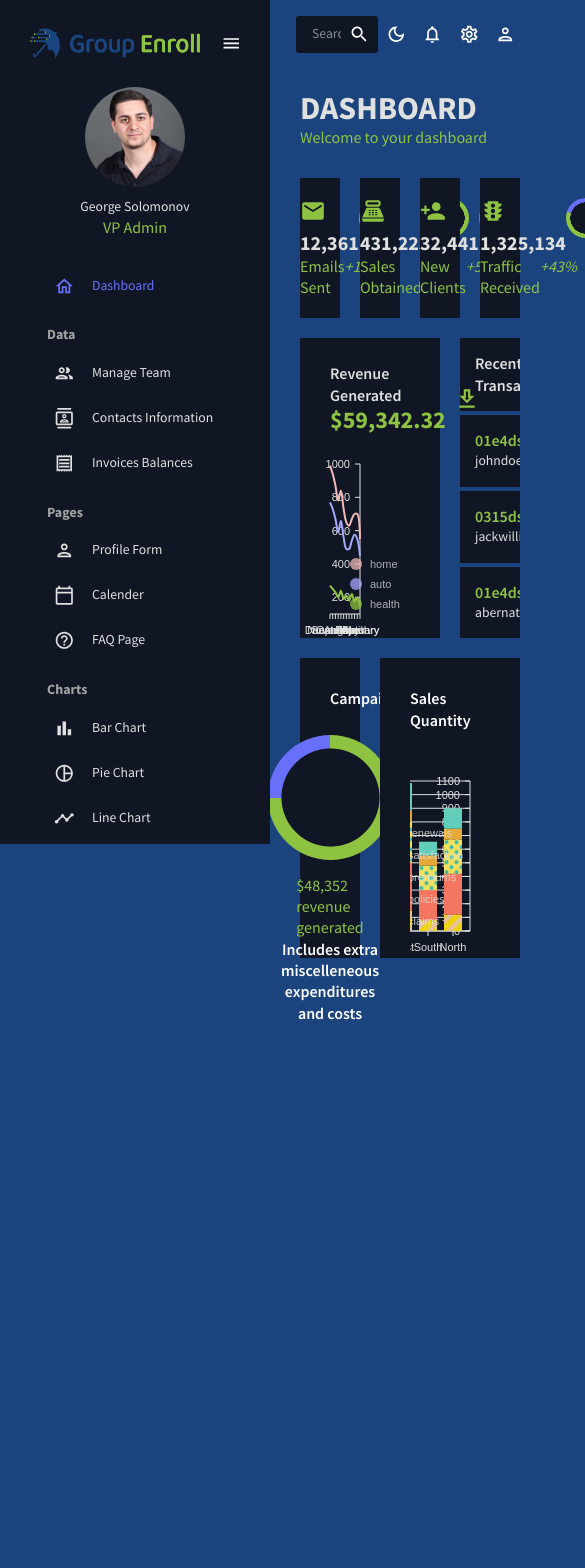
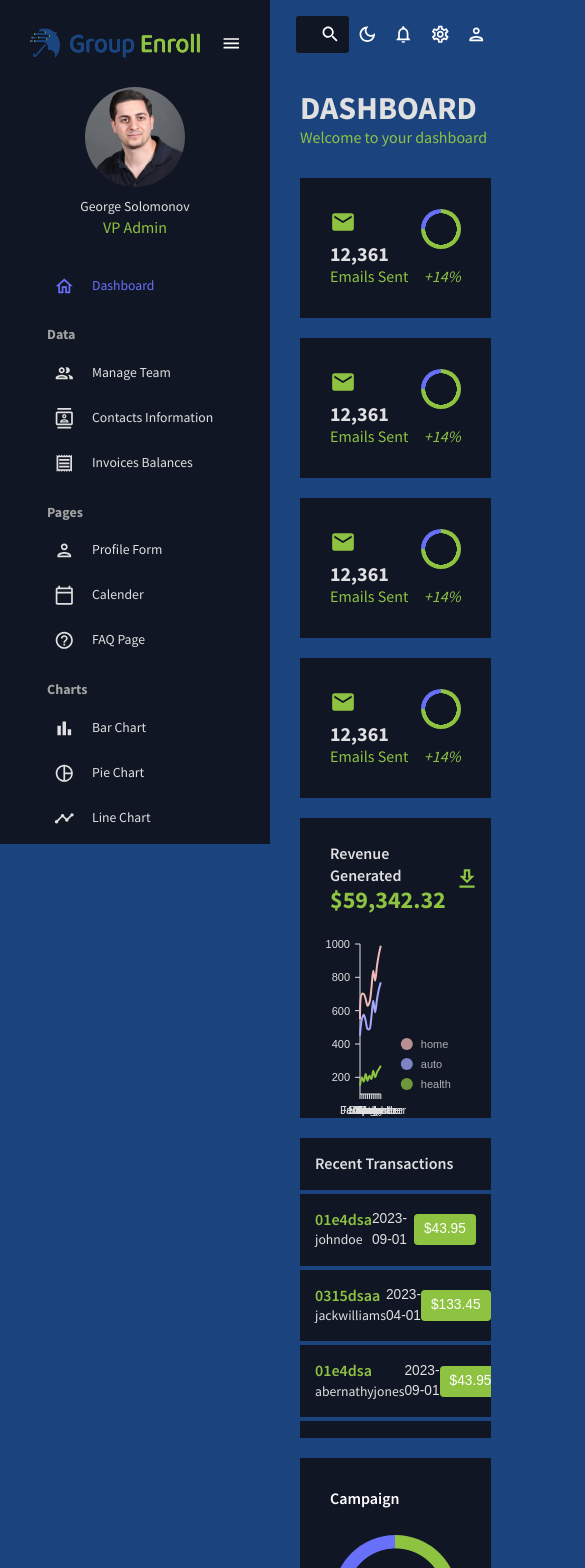
Before and after one commit to Cosmodocus/group-enroll-admin-dashboard, a React (Vite) app: page / in a window 390 px wide. Shown: the top 1568 px of the page, 585 px wide, since content can reach past the window. Before the commit the page ends 1024 px from the top, so only its background shows below. Built offline with nearby package versions, Linux system fonts and the light colour scheme.

Commit message:
Fixed colouring for charts, colouring for scrollbar, and added responsiveness to the dashboard page

```diff
--- a/src/components/BarChart.jsx
+++ b/src/components/BarChart.jsx
@@ -38,6 +38,14 @@ const BarChart = ({ isDashboard = false }) => {
             fill: colors.grey[100],
           },
         },
+        tooltip: {
+          container: {
+            background: colors.grey[800], // Dark background for tooltip
+            color: colors.grey[100], // Light text for tooltip
+            borderRadius: '4px',
+            padding: '10px',
+          },
+        },
       }}
       keys={["claims", "policies", "premiums", "satisfaction", "renewals"]}
       indexBy="region" // Adjusted to "region" to represent geographical data
@@ -67,12 +75,6 @@ const BarChart = ({ isDashboard = false }) => {
         },
       ]}
       fill={[
-        {
-          match: {
-            id: "premiums",
-          },
-          id: "dots",
-        },
         {
           match: {
             id: "claims",
--- a/src/components/LineChart.jsx
+++ b/src/components/LineChart.jsx
@@ -1,10 +1,10 @@
-import {ResponsiveLine} from "@nivo/line";
-import {mockLineData as data} from "../data/mockData";
-import {useTheme} from "@emotion/react";
-import {tokens} from "../theme";
+import { ResponsiveLine } from "@nivo/line";
+import { mockLineData as data } from "../data/mockData";
+import { useTheme } from "@emotion/react";
+import { tokens } from "../theme";
 import PropTypes from "prop-types";
 
-const LineChart = ({isDashboard = false}) => {
+const LineChart = ({ isDashboard = false }) => {
   const theme = useTheme();
   const colors = tokens(theme.palette.mode);
 
@@ -35,18 +35,21 @@ const LineChart = ({isDashboard = false}) => {
         },
         legends: {
           text: {
-            fill: colors.grey[100],
+            fill: colors.grey[100], // Keep legend text color light for better visibility
           },
         },
         tooltip: {
           container: {
-            color: colors.primary[500],
+            background: colors.grey[800], // Dark background for tooltip
+            color: colors.grey[100], // Light text for tooltip
+            borderRadius: '4px',
+            padding: '10px',
           },
         },
       }}
-      colors={isDashboard ? {datum: "color"} : {scheme: "nivo"}}
-      margin={{top: 50, right: 110, bottom: 50, left: 60}}
-      xScale={{type: "point"}}
+      colors={isDashboard ? { datum: "color" } : ["#ff6384", "#36a2eb", "#ffce56", "#4bc0c0", "#9966ff", "#ff9f40"]} // Custom colors for the chart
+      margin={{ top: 50, right: 110, bottom: 50, left: 60 }}
+      xScale={{ type: "point" }}
       yScale={{
         type: "linear",
         min: "auto",
@@ -64,7 +67,7 @@ const LineChart = ({isDashboard = false}) => {
         tickSize: 5,
         tickPadding: 5,
         tickRotation: 0,
-        legend: isDashboard ? undefined : "transportation",
+        legend: isDashboard ? undefined : "Transportation",
         legendOffset: 36,
         legendPosition: "middle",
         truncateTickAt: 0,
@@ -75,7 +78,7 @@ const LineChart = ({isDashboard = false}) => {
         tickSize: 5,
         tickPadding: 5,
         tickRotation: 0,
-        legend: isDashboard ? undefined : "count",
+        legend: isDashboard ? undefined : "Count",
         legendOffset: -40,
         legendPosition: "middle",
         truncateTickAt: 0,
@@ -83,9 +86,9 @@ const LineChart = ({isDashboard = false}) => {
       enableGridX={false}
       enableGridY={false}
       pointSize={10}
-      pointColor={{theme: "background"}}
+      pointColor={{ theme: "background" }}
       pointBorderWidth={2}
-      pointBorderColor={{from: "serieColor"}}
+      pointBorderColor={{ from: "serieColor" }}
       pointLabel="data.yFormatted"
       pointLabelYOffset={-12}
       enableTouchCrosshair={true}
--- a/src/components/PieChart.jsx
+++ b/src/components/PieChart.jsx
@@ -1,7 +1,7 @@
-import {useTheme} from "@emotion/react";
-import {ResponsivePie} from "@nivo/pie";
-import {tokens} from "../theme";
-import {mockPieData as data} from "../data/mockData";
+import { useTheme } from "@emotion/react";
+import { ResponsivePie } from "@nivo/pie";
+import { tokens } from "../theme";
+import { mockPieData as data } from "../data/mockData";
 
 const PieChart = () => {
   const theme = useTheme();
@@ -34,11 +34,19 @@ const PieChart = () => {
         },
         legends: {
           text: {
-            fill: colors.grey[100],
+            fill: colors.grey[100], // Maintain light text color for legends
+          },
+        },
+        tooltip: {
+          container: {
+            background: colors.grey[800], // Dark background for tooltip
+            color: colors.grey[100], // Light text for tooltip
+            borderRadius: '4px',
+            padding: '10px',
           },
         },
       }}
-      margin={{top: 40, right: 80, bottom: 80, left: 80}}
+      margin={{ top: 40, right: 80, bottom: 80, left: 80 }}
       innerRadius={0.5}
       padAngle={0.7}
       cornerRadius={3}
@@ -49,9 +57,9 @@ const PieChart = () => {
         modifiers: [["darker", 0.2]],
       }}
       arcLinkLabelsSkipAngle={10}
-      arcLinkLabelsTextColor={colors.grey[100]}
+      arcLinkLabelsTextColor={colors.grey[100]} // Use light color for arc link labels
       arcLinkLabelsThickness={2}
-      arcLinkLabelsColor={{from: "color"}}
+      arcLinkLabelsColor={{ from: "color" }}
       enableArcLabels={false}
       arcLabelsSkipAngle={10}
       arcLabelsTextColor={{
@@ -78,7 +86,6 @@ const PieChart = () => {
           spacing: 10,
         },
       ]}
-
       legends={[
         {
           anchor: "bottom",
@@ -89,7 +96,7 @@ const PieChart = () => {
           itemsSpacing: 0,
           itemWidth: 100,
           itemHeight: 18,
-          itemTextColor: "#999",
+          itemTextColor: colors.grey[100], // Light text color for legend items
           itemDirection: "left-to-right",
           itemOpacity: 1,
           symbolSize: 18,
@@ -98,7 +105,7 @@ const PieChart = () => {
             {
               on: "hover",
               style: {
-                itemTextColor: "#000",
+                itemTextColor: colors.grey[100], // Maintain the same color on hover
               },
             },
           ],
--- a/src/index.css
+++ b/src/index.css
@@ -48,21 +48,22 @@ body,
 
 
 
+/* Scrollbar styles */
 ::-webkit-scrollbar {
-  width: 10px;
+  width: 10px; /* Width of the scrollbar */
 }
 
 /* Track */
 ::-webkit-scrollbar-track {
-  background: #e0e0e0;
+  background: #3d3d3d; /* Dark grey for the track in dark mode */
 }
 
 /* Handle */
 ::-webkit-scrollbar-thumb {
-  background: #888;
+  background: #888; /* Medium grey for the handle */
 }
 
 /* Handle on hover */
 ::-webkit-scrollbar-thumb:hover {
-  background: #555;
+  background: #666; /* Darker grey on hover */
 }
--- a/src/scenes/bar/index.jsx
+++ b/src/scenes/bar/index.jsx
@@ -5,7 +5,7 @@ import BarChart from "../../components/BarChart";
 const Bar = () => {
 
     return <Box m="20px">
-        <Header title="BAR CHART" subtitle="Simple Bar Chart" />
+        <Header title="SALES QUANTITY" subtitle="Simple Bar Chart" />
         <Box height={"75vh"}>
             <BarChart />
         </Box>
--- a/src/scenes/contacts/index.jsx
+++ b/src/scenes/contacts/index.jsx
@@ -1,17 +1,17 @@
-import {Box} from "@mui/material";
-import {DataGrid, GridToolbar} from "@mui/x-data-grid";
-import {mockDataContacts} from "../../data/mockData";
+import { Box } from "@mui/material";
+import { DataGrid, GridToolbar } from "@mui/x-data-grid";
+import { mockDataContacts } from "../../data/mockData";
 import Header from "../../components/Header";
-import {useTheme} from "@mui/material";
-import {tokens} from "../../theme";
+import { useTheme } from "@mui/material";
+import { tokens } from "../../theme";
 
 const Contacts = () => {
   const theme = useTheme();
   const colors = tokens(theme.palette.mode);
 
   const columns = [
-    {field: "id", headerName: "ID"},
-    {field: "registrarId", headerName: "Registrar ID", flex: 0.5},
+    { field: "id", headerName: "ID" },
+    { field: "registrarId", headerName: "Registrar ID", flex: 0.5 },
     {
       field: "name",
       headerName: "Name",
@@ -49,10 +49,7 @@ const Contacts = () => {
 
   return (
     <Box m={"20px"}>
-      <Header
-        title={"CONTACTS"}
-        subtitle={"List of Contacts for Future Referance"}
-      />
+      <Header title={"CONTACTS"} subtitle={"List of Contacts for Future Reference"} />
       <Box
         m="40px 0 0 0"
         height="75vh"
@@ -61,7 +58,8 @@ const Contacts = () => {
             border: "none",
           },
           "& .MuiDataGrid-cell": {
-            border: "none",
+            border: "none", // Remove cell border
+            display: 'flex',
             alignItems: "center",
             justifyContent: "center",
           },
@@ -73,7 +71,10 @@ const Contacts = () => {
           },
           "& .MuiDataGrid-columnHeader": {
             backgroundColor: colors.blueAccent[700],
-            borderBottom: "none",
+            borderBottom: "none", // Remove header bottom border
+            "&:last-child": { // Ensure no border for last child
+              borderRight: "none"
+            }
           },
           "& .MuiDataGrid-virtualScroller": {
             backgroundColor: colors.primary[400],
@@ -93,7 +94,7 @@ const Contacts = () => {
         <DataGrid
           rows={mockDataContacts}
           columns={columns}
-          slots={{toolbar: GridToolbar}}
+          slots={{ toolbar: GridToolbar }}
         />
       </Box>
     </Box>
--- a/src/scenes/dashboard/index.jsx
+++ b/src/scenes/dashboard/index.jsx
@@ -1,6 +1,6 @@
-import {Box,  IconButton, Typography, useTheme} from "@mui/material";
-import {tokens} from "../../theme";
-import {mockTransactions} from "../../data/mockData";
+import { Box, IconButton, Typography, useTheme } from "@mui/material";
+import { tokens } from "../../theme";
+import { mockTransactions } from "../../data/mockData";
 import DownloadOutlinedIcon from "@mui/icons-material/DownloadOutlined";
 import EmailIcon from "@mui/icons-material/Email";
 import PointOfSaleIcon from "@mui/icons-material/PointOfSale";
@@ -18,15 +18,9 @@ const DashBoard = () => {
 
   return (
     <Box m="20px">
-      <Box
-        display="flex"
-        justifyContent="space-between"
-        alignItems="center"
-      >
-        <Header
-          title={"DASHBOARD"}
-          subtitle={"Welcome to your dashboard"}
-        />
+      <Box display="flex" justifyContent="space-between" alignItems="center">
+        <Header title={"DASHBOARD"} subtitle={"Welcome to your dashboard"} />
+        {/* Uncomment if you want to include a download button */}
         {/* <Box>
           <Button
             sx={{
@@ -37,7 +31,7 @@ const DashBoard = () => {
               padding: "10px 20px",
             }}
           >
-            <DownloadOutlinedIcon sx={{mr: "10px"}} />
+            <DownloadOutlinedIcon sx={{ mr: "10px" }} />
             Download Reports
           </Button>
         </Box> */}
@@ -45,153 +39,72 @@ const DashBoard = () => {
 
       {/* GRID & CHARTS */}
       <Box
-        display={"grid"}
-        gridTemplateColumns={"repeat(12, 1fr)"}
+        display="grid"
+        gridTemplateColumns={{
+          xs: "repeat(4, 1fr)", // 4 columns for extra small screens
+          sm: "repeat(8, 1fr)",  // 8 columns for small screens
+          md: "repeat(12, 1fr)", // 12 columns for medium screens and up
+        }}
         gridAutoRows="140px"
         gap="20px"
       >
         {/* ROW 1 */}
+        {[...Array(4)].map((_, index) => (
           <Box
-          gridColumn={"span 3"}
+            key={index}
+            gridColumn={{ xs: "span 4", sm: "span 4", md: "span 3" }}
             backgroundColor={colors.primary[400]}
             display="flex"
             alignItems="center"
-          justifyContent={"center"}
+            justifyContent="center"
           >
             <StatBox
-            title={"12,361"}
-            subtitle={"Emails Sent"}
-            progress="0.75"
-            increase="+14%"
+              title={"12,361"} // Modify as needed for each box
+              subtitle={"Emails Sent"} // Modify as needed for each box
+              progress="0.75" // Modify as needed for each box
+              increase="+14%" // Modify as needed for each box
               icon={
-              <EmailIcon
-                sx={{color: colors.greenAccent[500], fontSize: "26px"}}
-              />
-            }
+                <EmailIcon sx={{ color: colors.greenAccent[500], fontSize: "26px" }} />
+              } // Change icons as needed
             />
           </Box>
-        <Box
-          gridColumn={"span 3"}
-          backgroundColor={colors.primary[400]}
-          display="flex"
-          alignItems="center"
-          justifyContent={"center"}
-        >
-          <StatBox
-            title={"431,225"}
-            subtitle={"Sales Obtained"}
-            progress="0.5"
-            increase="+21%"
-            icon={
-              <PointOfSaleIcon
-                sx={{color: colors.greenAccent[500], fontSize: "26px"}}
-              />
-            }
-          />
-        </Box>
-        <Box
-          gridColumn={"span 3"}
-          backgroundColor={colors.primary[400]}
-          display="flex"
-          alignItems="center"
-          justifyContent={"center"}
-        >
-          <StatBox
-            title={"32,441"}
-            subtitle={"New Clients"}
-            progress="0.30"
-            increase="+5%"
-            icon={
-              <PersonAddIcon
-                sx={{color: colors.greenAccent[500], fontSize: "26px"}}
-              />
-            }
-          />
-        </Box>
-        <Box
-          gridColumn={"span 3"}
-          backgroundColor={colors.primary[400]}
-          display="flex"
-          alignItems="center"
-          justifyContent={"center"}
-        >
-          <StatBox
-            title={"1,325,134"}
-            subtitle={"Traffic Received"}
-            progress="0.80"
-            increase="+43%"
-            icon={
-              <TrafficIcon
-                sx={{color: colors.greenAccent[500], fontSize: "26px"}}
-              />
-            }
-          />
-        </Box>
+        ))}
 
         {/* ROW 2 */}
         <Box
-          gridColumn={"span 8"}
-          gridRow={"span 2"}
+          gridColumn={{ xs: "span 4", sm: "span 4", md: "span 8" }}
+          gridRow={{ xs: "span 2", sm: "span 2", md: "span 2" }}
           backgroundColor={colors.primary[400]}
         >
-          <Box
-            mt={"25px"}
-            p={"0 30px"}
-            display={"flex"}
-            justifyContent={"space-between"}
-            alignItems={"center"}
-          >
+          <Box mt={"25px"} p={"0 30px"} display={"flex"} justifyContent={"space-between"} alignItems={"center"}>
             <Box>
-              <Typography
-                variant="h5"
-                fontWeight={"600"}
-                color={colors.grey[100]}
-              >
+              <Typography variant="h5" fontWeight={"600"} color={colors.grey[100]}>
                 Revenue Generated
               </Typography>
-              <Typography
-                variant="h3"
-                fontWeight={"bold"}
-                color={colors.greenAccent[500]}
-              >
+              <Typography variant="h3" fontWeight={"bold"} color={colors.greenAccent[500]}>
                 $59,342.32
               </Typography>
             </Box>
             <Box>
               <IconButton>
-                <DownloadOutlinedIcon
-                  sx={{fontSize: "26px", color: colors.greenAccent[500]}}
-                />
+                <DownloadOutlinedIcon sx={{ fontSize: "26px", color: colors.greenAccent[500] }} />
               </IconButton>
             </Box>
           </Box>
-          <Box
-            height={"250px"}
-            mt="-20px"
-          >
+          <Box height={"250px"} mt="-20px">
             <LineChart isDashboard={true} />
           </Box>
         </Box>
+
         {/* TRANSACTIONS */}
         <Box
-          gridColumn={"span 4"}
-          gridRow={"span 2"}
+          gridColumn={{ xs: "span 4", sm: "span 4", md: "span 4" }}
+          gridRow={{ xs: "span 2", sm: "span 2", md: "span 2" }}
           backgroundColor={colors.primary[400]}
           overflow={"auto"}
         >
-          <Box
-            display={"flex"}
-            justifyContent={"space-between"}
-            alignItems={"center"}
-            borderBottom={`4px solid ${colors.primary[500]}`}
-            color={colors.grey[100]}
-            p={"15px"}
-          >
-            <Typography
-              color={colors.grey[100]}
-              variant="h5"
-              fontWeight={"600"}
-            >
+          <Box display={"flex"} justifyContent={"space-between"} alignItems={"center"} borderBottom={`4px solid ${colors.primary[500]}`} color={colors.grey[100]} p={"15px"}>
+            <Typography color={colors.grey[100]} variant="h5" fontWeight={"600"}>
               Recent Transactions
             </Typography>
           </Box>
@@ -205,106 +118,54 @@ const DashBoard = () => {
               p={"15px"}
             >
               <Box>
-                <Typography
-                  color={colors.greenAccent[500]}
-                  variant="h5"
-                  fontWeight={"600"}
-                >
+                <Typography color={colors.greenAccent[500]} variant="h5" fontWeight={"600"}>
                   {transaction.txId}
                 </Typography>
-                <Typography color={colors.grey[100]}>
-                  {transaction.user}
-                </Typography>
+                <Typography color={colors.grey[100]}>{transaction.user}</Typography>
               </Box>
               <Box color={colors.grey[100]}>{transaction.date}</Box>
-              <Box
-                backgroundColor={colors.greenAccent[500]}
-                p={"5px 10px"}
-                borderRadius={"4px"}
-              >
+              <Box backgroundColor={colors.greenAccent[500]} p={"5px 10px"} borderRadius={"4px"}>
                 {transaction.cost}
               </Box>
             </Box>
           ))}
         </Box>
+
         {/* ROW 3 */}
         <Box
-          gridColumn={"span 4"}
-          gridRow={"span 2"}
+          gridColumn={{ xs: "span 4", sm: "span 4", md: "span 4" }}
+          gridRow={{ xs: "span 2", sm: "span 2", md: "span 2" }}
           backgroundColor={colors.primary[400]}
           p="30px"
         >
-          <Typography
-            variant="h5"
-            fontWeight={"600"}
-          >
+          <Typography variant="h5" fontWeight={"600"}>
             Campaign
           </Typography>
-          <Box
-            display={"flex"}
-            flexDirection={"column"}
-            alignItems={"center"}
-            mt={"25px"}
-          >
+          <Box display={"flex"} flexDirection={"column"} alignItems={"center"} mt={"25px"}>
             <ProgressCircle size="125" />
-            <Typography
-              variant="h5"
-              color={colors.greenAccent[500]}
-              mt="15px"
-            >
+            <Typography variant="h5" color={colors.greenAccent[500]} mt="15px">
               $48,352 revenue generated
             </Typography>
-            <Typography
-            variant="h5"
-            fontWeight={"600"}
-            align="center"
-          >
-            Includes extra miscelleneous expenditures and costs
+            <Typography variant="h5" fontWeight={"600"} align="center">
+              Includes extra miscellaneous expenditures and costs
             </Typography>
           </Box>
         </Box>
+
         <Box
-          gridColumn={"span 8"}
-          gridRow={"span 2"}
+          gridColumn={{ xs: "span 4", sm: "span 4", md: "span 8" }}
+          gridRow={{ xs: "span 2", sm: "span 2", md: "span 2" }}
           backgroundColor={colors.primary[400]}
           height={"300px"} // Increased height for more space
           p="30px" // Added padding for more space around the chart
         >
-          <Typography
-            variant="h5"
-            fontWeight={"600"}
-            sx={{pb: "20px"}}
-          >
+          <Typography variant="h5" fontWeight={"600"} sx={{ pb: "20px" }}>
             Sales Quantity
           </Typography>
-          <Box
-            height={"250px"}
-            mt="-20px"
-          >
+          <Box height={"250px"} mt="-20px">
             <BarChart isDashboard={true} />
-
           </Box>
         </Box>
-        {/* <Box
-          gridColumn={"span 4"}
-          gridRow={"span 2"}
-          backgroundColor={colors.primary[400]}
-          p="30px"
-        >
-          <Typography
-            variant="h5"
-            fontWeight={"600"}
-            sx={{mb: "15px"}}
-          >
-            Geography Based Traffic
-          </Typography>
-          <Box
-            height={"200px"}
-          >
-           <GeographyChart isDashboard={true} />
-          </Box>
-        </Box> */}
-        {/*  */}
       </Box>
     </Box>
   );
--- a/src/scenes/line/index.jsx
+++ b/src/scenes/line/index.jsx
@@ -6,7 +6,7 @@ const Line = () => {
 
     return (
         <Box m="20px">
-            <Header title="LINE CHART" subtitle="Simple Line Chart" />
+            <Header title="REVENUE GENERATED" subtitle="Simple Line Chart" />
             <Box height="75vh" mt="20px">
                 <LineChart />
             </Box>
```
Also changed, not shown: src/scenes/invoices/index.jsx (+21 -16 lines), src/scenes/team/index.jsx (+20 -21 lines). Lines whose indentation alone changed are shown as unchanged.
